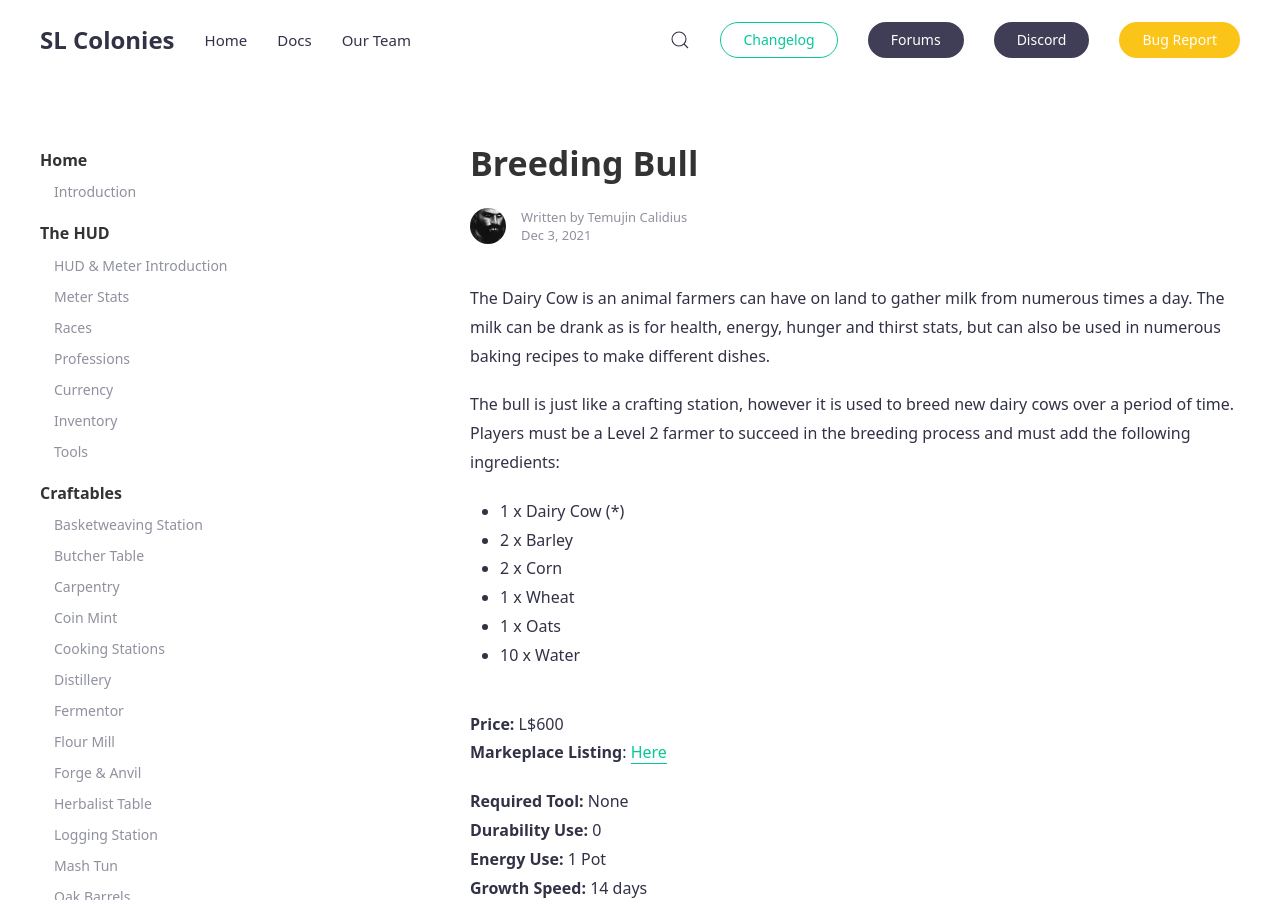
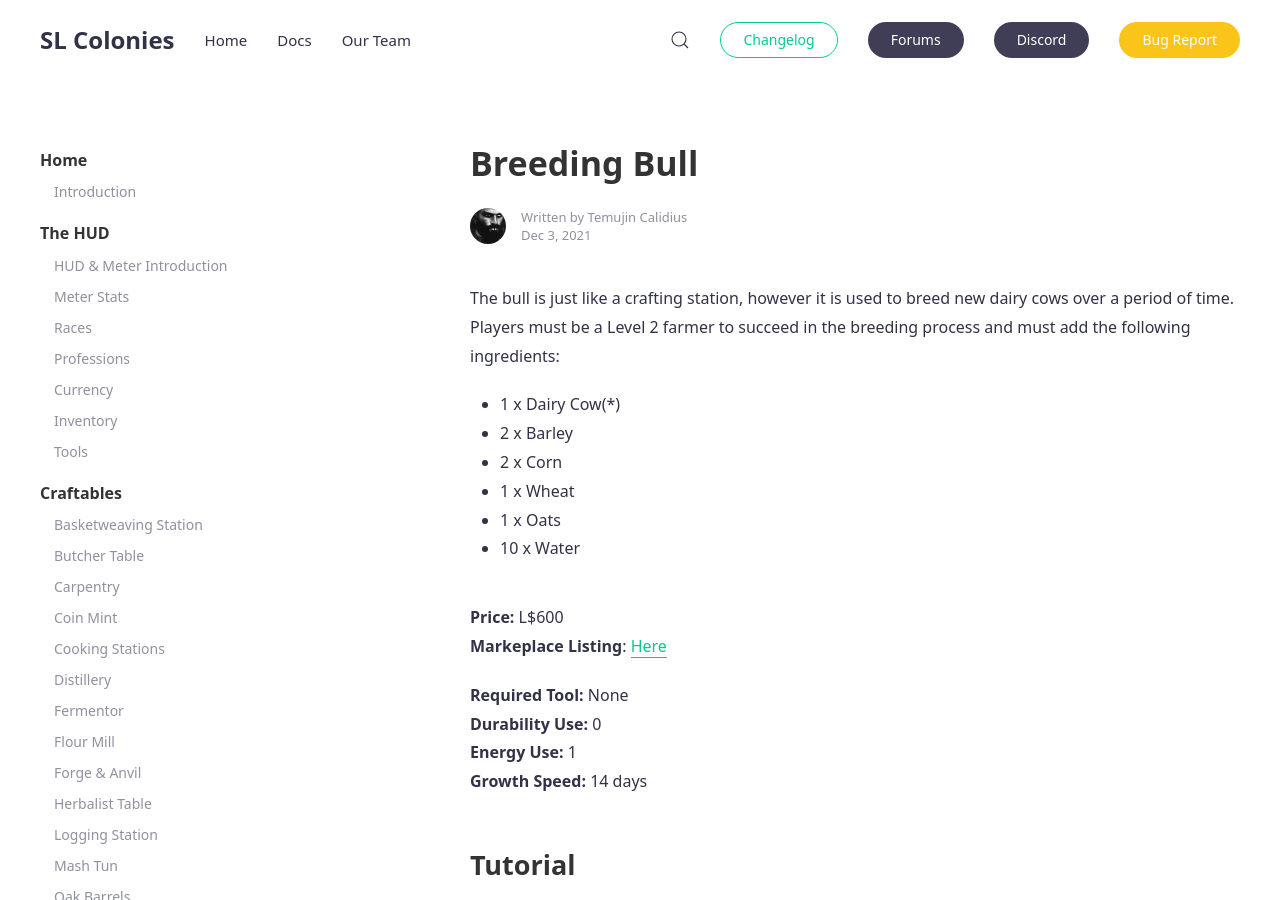
Before and after one commit to SLColonies/Public, a Jekyll site: the page built from _docs/bull.md, in a window 1280 px wide and 1400 px high, cut to the strip 0-900 px from the top of the window. Built offline with Jekyll 4.4.1, drawn with Linux system fonts in a browser that asks for light colours; comment, search, counter and statistics services are not loaded.

Commit message:
Update bull.md

```diff
--- a/_docs/bull.md
+++ b/_docs/bull.md
@@ -3,10 +3,8 @@ title: Breeding Bull
 author: temujin
 tags: [features]
 ---
-The Dairy Cow is an animal farmers can have on land to gather milk from numerous times a day. The milk can be drank as is for health, energy, hunger and thirst stats, but can also be used in numerous baking recipes to make different dishes.
-
 The bull is just like a crafting station, however it is used to breed new dairy cows over a period of time. Players must be a Level 2 farmer to succeed in the breeding process and must add the following ingredients:
-- 1 x Dairy Cow (*)
+- 1 x Dairy Cow(*)
 - 2 x Barley
 - 2 x Corn
 - 1 x Wheat
@@ -18,7 +16,7 @@ The bull is just like a crafting station, however it is used to breed new dairy
 
 **Required Tool:** None<br>
 **Durability Use:** 0<br>
-**Energy Use:** 1 Pot<br>
+**Energy Use:** 1<br>
 **Growth Speed:** 14 days
 
 ## Tutorial
```
